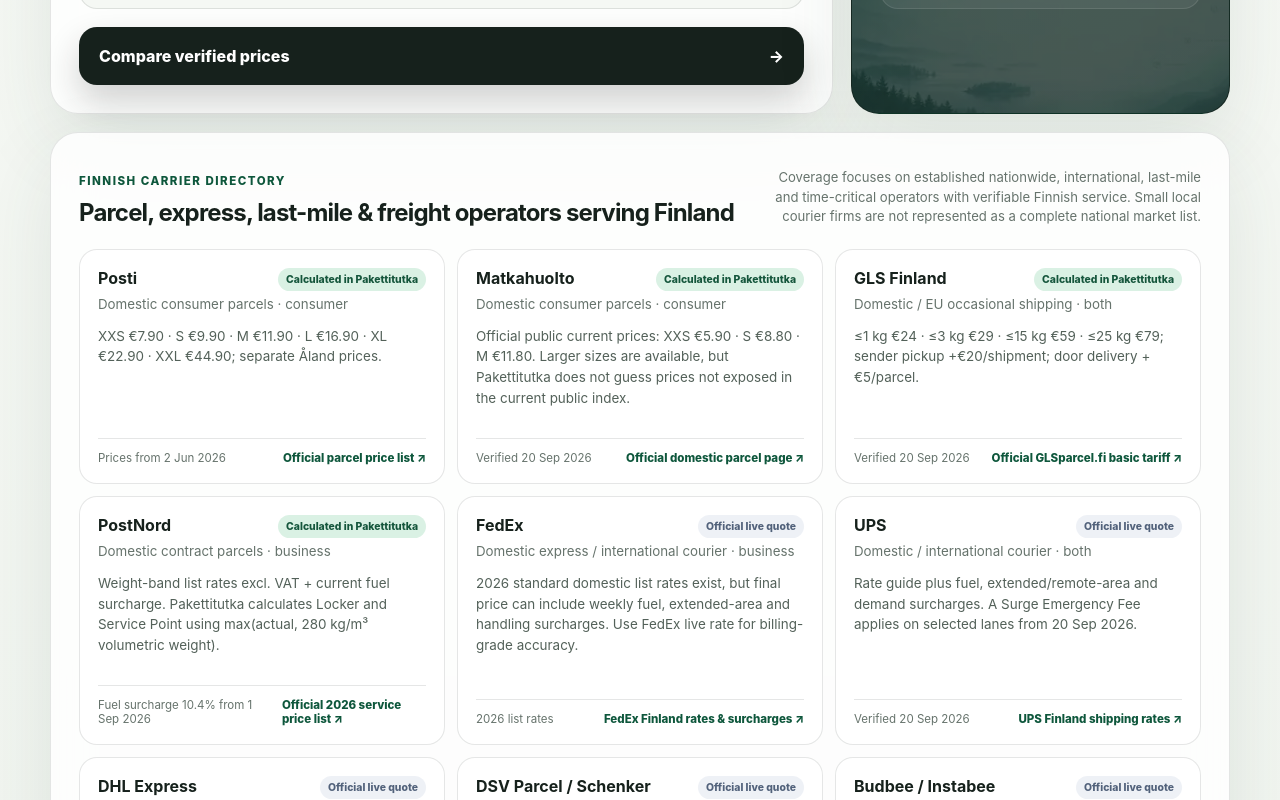
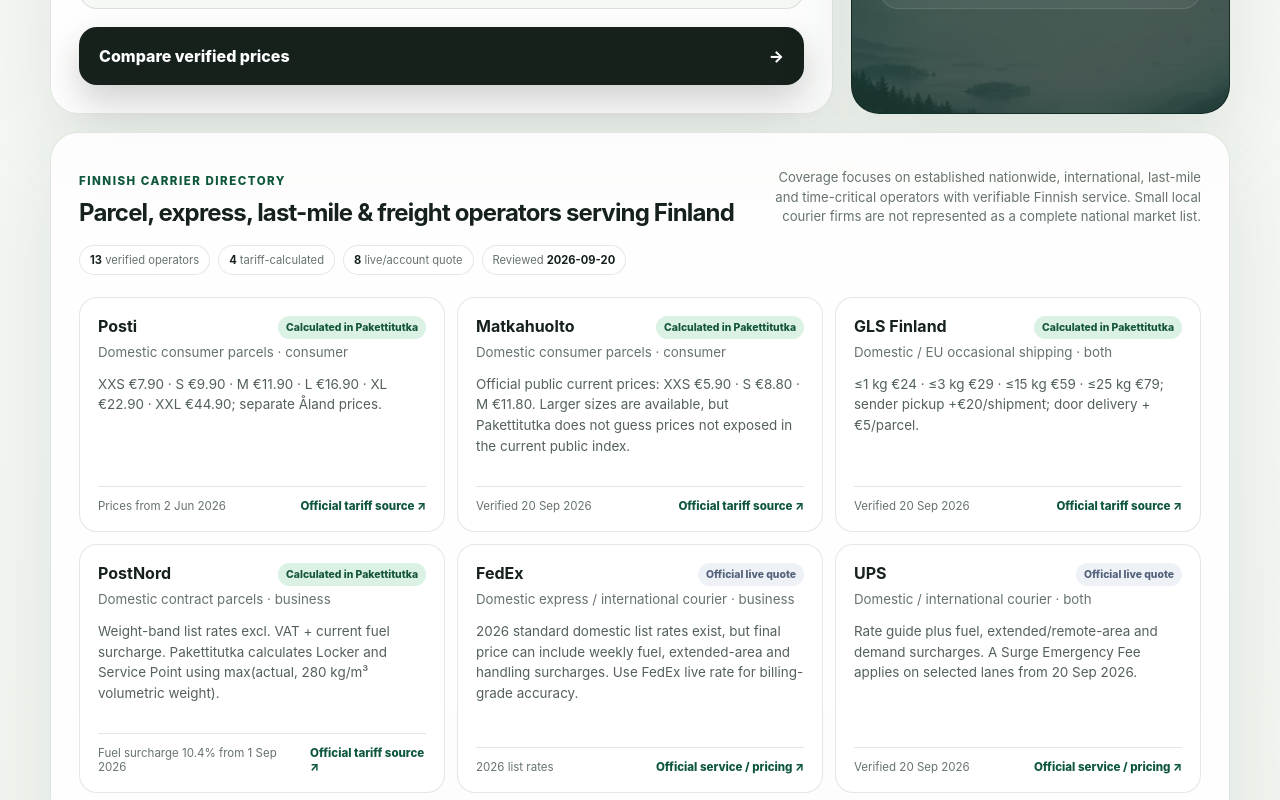
Before and after one commit to MykolaDotsenko/test-assigment, a React (Vite) app: page / in a window 1280 px wide. Shown: the part 1500-2300 px from the top of the page. Built offline with nearby package versions, Linux system fonts and the light colour scheme.

Commit message:
ux: tighten pricing claims and add freshness guard

```diff
--- a/src/App.css
+++ b/src/App.css
@@ -782,3 +782,35 @@
   font-size: .76rem;
   line-height: 1.55;
 }
+
+
+.directory-metrics {
+  display: flex;
+  flex-wrap: wrap;
+  gap: 8px;
+  margin-top: 18px;
+}
+
+.directory-metrics span {
+  padding: 7px 10px;
+  border: 1px solid var(--line);
+  border-radius: 999px;
+  background: rgba(255,255,255,.68);
+  color: var(--muted);
+  font-size: .7rem;
+}
+
+.directory-metrics strong { color: var(--ink); }
+
+.freshness-warning {
+  display: grid;
+  gap: 4px;
+  margin-top: 14px;
+  padding: 13px 15px;
+  border: 1px solid rgba(164,56,43,.2);
+  border-radius: 15px;
+  background: #fff7f4;
+  color: #6f352d;
+  font-size: .76rem;
+  line-height: 1.5;
+}
--- a/src/components/Calculator.tsx
+++ b/src/components/Calculator.tsx
@@ -176,7 +176,7 @@
                   onClick={() => update("audience", "business")}
                   aria-pressed={form.audience === "business"}
                 >
-                  Business contract rates
+                  Business list rates
                 </button>
               </div>
               <p className="field-help">
--- a/src/components/ProviderDirectory.tsx
+++ b/src/components/ProviderDirectory.tsx
@@ -1,4 +1,7 @@
-import { PROVIDER_DIRECTORY } from "../domain/finlandTariffs";
+import {
+  PROVIDER_DIRECTORY,
+  TARIFF_SNAPSHOT_DATE,
+} from "../domain/finlandTariffs";
 
 const statusLabel = {
   calculated: "Calculated in Pakettitutka",
@@ -6,7 +9,24 @@
   inactive: "Not currently available from Finland",
 } as const;
 
+const DAY_MS = 86_400_000;
+const STALE_AFTER_DAYS = 31;
+
+function sourceAction(status: (typeof PROVIDER_DIRECTORY)[number]["status"]) {
+  if (status === "live-quote") return "Official service / pricing ↗";
+  if (status === "inactive") return "Official service status ↗";
+  return "Official tariff source ↗";
+}
+
 export default function ProviderDirectory() {
+  const calculatedCount = PROVIDER_DIRECTORY.filter((entry) => entry.status === "calculated").length;
+  const liveQuoteCount = PROVIDER_DIRECTORY.filter((entry) => entry.status === "live-quote").length;
+  const snapshotAgeDays = Math.max(
+    0,
+    Math.floor((Date.now() - Date.parse(`${TARIFF_SNAPSHOT_DATE}T00:00:00Z`)) / DAY_MS),
+  );
+  const snapshotIsStale = snapshotAgeDays > STALE_AFTER_DAYS;
+
   return (
     <section className="directory-section" id="providers" aria-labelledby="directory-title">
       <div className="directory-heading">
@@ -16,6 +36,22 @@
         </div>
         <p>Coverage focuses on established nationwide, international, last-mile and time-critical operators with verifiable Finnish service. Small local courier firms are not represented as a complete national market list.</p>
       </div>
+
+      <div className="directory-metrics" aria-label="Carrier coverage summary">
+        <span><strong>{PROVIDER_DIRECTORY.length}</strong> verified operators</span>
+        <span><strong>{calculatedCount}</strong> tariff-calculated</span>
+        <span><strong>{liveQuoteCount}</strong> live/account quote</span>
+        <span>Reviewed <strong>{TARIFF_SNAPSHOT_DATE}</strong></span>
+      </div>
+
+      {snapshotIsStale && (
+        <div className="freshness-warning" role="status">
+          <strong>Tariff review due.</strong>
+          <span>
+            This snapshot is {snapshotAgeDays} days old. Treat calculated prices as a comparison aid and verify the linked official source before buying.
+          </span>
+        </div>
+      )}
 
       <div className="directory-grid">
         {PROVIDER_DIRECTORY.map((entry) => (
@@ -28,7 +64,15 @@
             <p>{entry.tariffSummary}</p>
             <div className="source-row">
               <span>{entry.freshness}</span>
-              <a href={entry.sourceUrl} target="_blank" rel="noreferrer">{entry.sourceLabel} ↗</a>
+              <a
+                href={entry.sourceUrl}
+                target="_blank"
+                rel="noreferrer"
+                aria-label={`${entry.provider}: ${entry.sourceLabel}`}
+                title={entry.sourceLabel}
+              >
+                {sourceAction(entry.status)}
+              </a>
             </div>
           </article>
         ))}
--- a/src/components/QuoteResult.tsx
+++ b/src/components/QuoteResult.tsx
@@ -1,8 +1,8 @@
 import { formatPrice, type ParcelInput, type Quote } from "../domain/finlandTariffs";
 
 function badge(accuracy: Quote["accuracy"]) {
-  if (accuracy === "exact-public") return "Exact public tariff";
-  if (accuracy === "exact-list") return "Contract list calculation";
+  if (accuracy === "exact-public") return "Published public tariff";
+  if (accuracy === "exact-list") return "Published list calculation";
   if (accuracy === "inactive") return "Inactive";
   return "Live quote";
 }
@@ -77,7 +77,7 @@
               </div>
               <div className="quote-badges">
                 <span className={`accuracy accuracy--${quote.accuracy}`}>{badge(quote.accuracy)}</span>
-                <span>{quote.audience === "consumer" ? "Private" : "Business"}</span>
+                <span>{quote.audience === "consumer" ? "Public / no-contract" : "Business list"}</span>
                 <span>{quote.deliveryTime}</span>
               </div>
               <p>{quote.explanation}</p>
```
Also changed, not shown: 1 other file (tests, documents, lock files or other folders).
